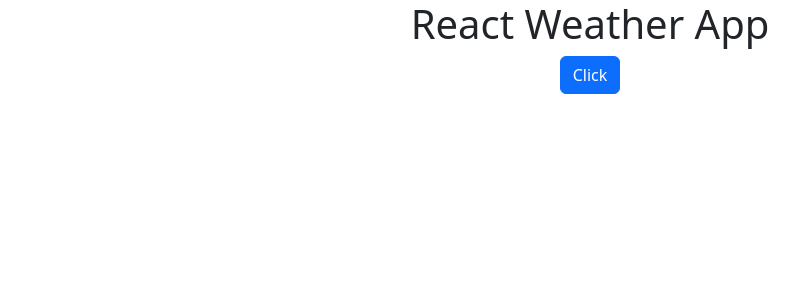
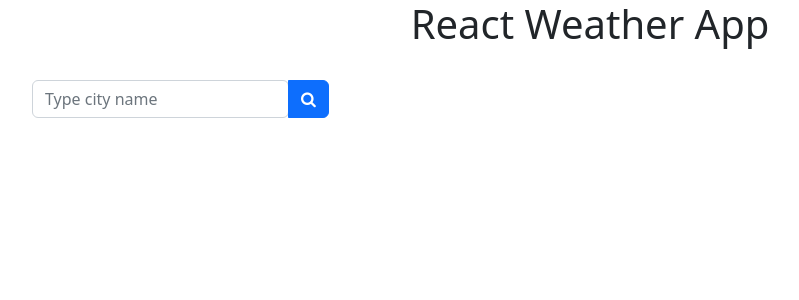
Before and after one commit to tikameutia/react-weather-app, a React (Create React App) app: page / in a window 1280 px wide. Shown: the top 300 px of the page, without its empty margins (50-849 px from the left). Built offline with nearby package versions, Linux system fonts and the light colour scheme.

Commit message:
Installed font awesome

```diff
--- a/package.json
+++ b/package.json
@@ -7,6 +7,7 @@
     "@testing-library/react": "^13.4.0",
     "@testing-library/user-event": "^13.5.0",
     "bootstrap": "^5.2.3",
+    "font-awesome": "^4.7.0",
     "react": "^18.2.0",
     "react-dom": "^18.2.0",
     "react-scripts": "5.0.1",
--- a/src/App.js
+++ b/src/App.js
@@ -1,11 +1,13 @@
 import "./App.css";
+import SearchEngine from "./SearchEngine";
 
 export default function App() {
   return (
     <div className="App">
       <div className="container">
         <h1>React Weather App</h1>
-        <button className="btn btn-primary">Click</button>
+        <br />
+        <SearchEngine />
       </div>
     </div>
   );
--- /dev/null
+++ b/src/SearchEngine.js
@@ -0,0 +1,21 @@
+import React from "react";
+
+export default function SearchEngine() {
+  return (
+    <div className="SearchEngine">
+      <div class="input-group">
+        <div class="form-outline">
+          <input
+            type="search"
+            id="form1"
+            class="form-control"
+            placeholder="Type city name"
+          />
+        </div>
+        <button type="button" class="btn btn-primary">
+          <i className="fa fa-search"></i>
+        </button>
+      </div>
+    </div>
+  );
+}
--- a/src/index.js
+++ b/src/index.js
@@ -1,6 +1,7 @@
 import React from "react";
 import ReactDOM from "react-dom/client";
 import "bootstrap/dist/css/bootstrap.css";
+import "font-awesome/css/font-awesome.min.css";
 
 import App from "./App";
 import reportWebVitals from "./reportWebVitals";
```
Also changed, not shown: 1 other file (tests, documents, lock files or other folders).
